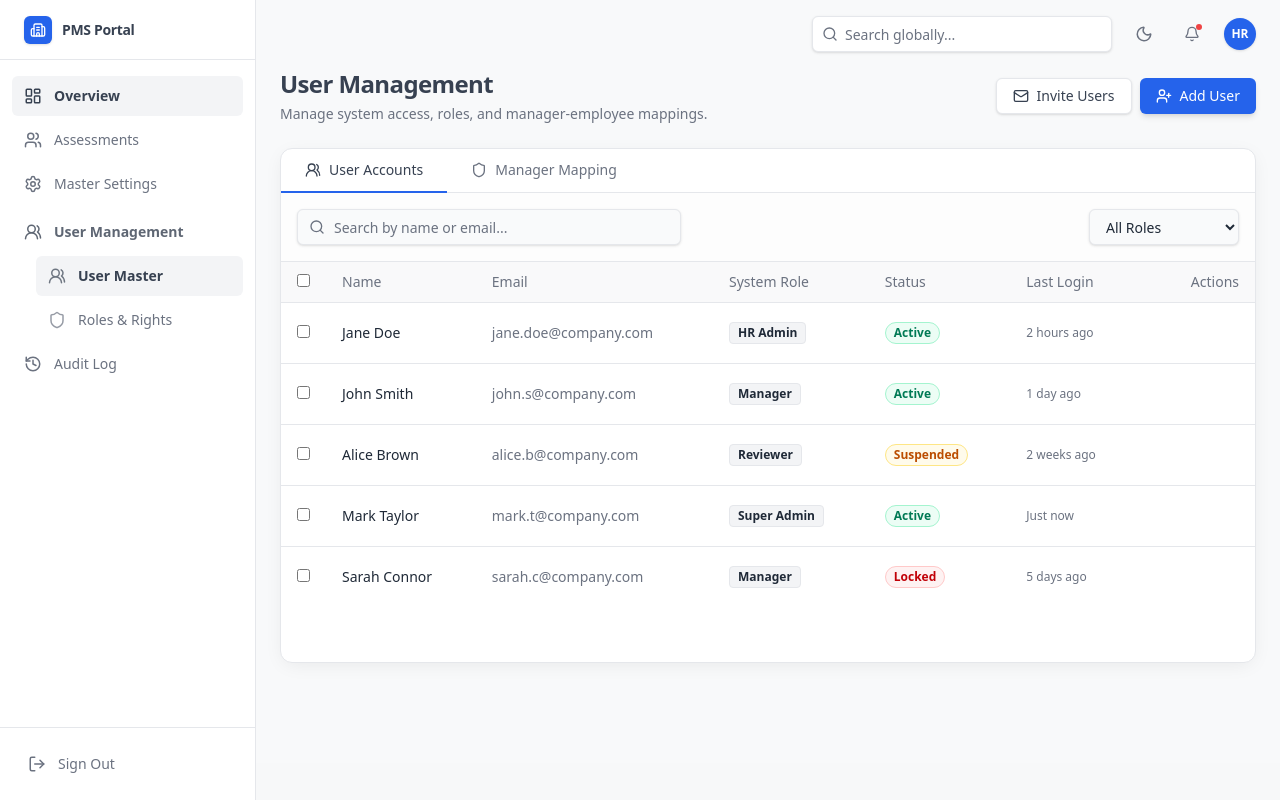
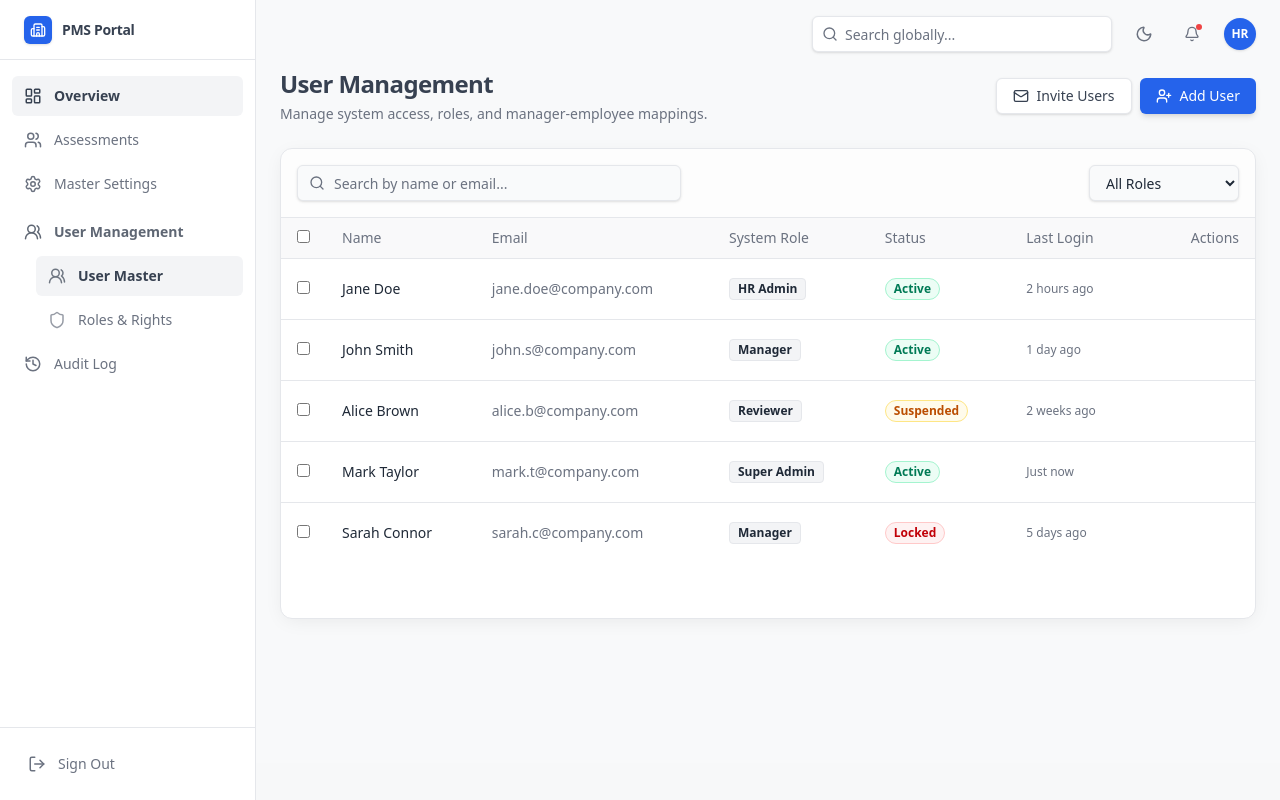
Before and after one commit to manthanethics-alt/PMS, a Next.js app: page /dashboard/user-master in a window 1280 px wide. Built offline with nearby package versions, Linux system fonts and the light colour scheme.

Commit message:
feat: remove Manager Mapping tab from User Management

```diff
--- a/src/app/dashboard/user-master/page.tsx
+++ b/src/app/dashboard/user-master/page.tsx
@@ -3,7 +3,6 @@ import { useState } from "react";
 import { UserPlus, Search, Edit, Lock, Mail, Users2, Shield, X } from "lucide-react";
 
 export default function UsersPage() {
-  const [activeTab, setActiveTab] = useState("users");
   const [isAddModalOpen, setIsAddModalOpen] = useState(false);
 
   const users = [
@@ -38,22 +37,7 @@ export default function UsersPage() {
         </div>
       </div>
 
-      <div className="card">
-        {/* Tabs */}
-        <div className="flex border-b">
-          <button
-            onClick={() => setActiveTab("users")}
-            className={`h-11 px-6 text-sm font-medium transition-colors border-b-2 -mb-px flex items-center gap-2 ${activeTab === "users" ? "border-primary text-foreground" : "border-transparent text-muted-foreground hover:text-foreground"}`}
-          >
-            <Users2 className="h-4 w-4" /> User Accounts
-          </button>
-          <button
-            onClick={() => setActiveTab("mapping")}
-            className={`h-11 px-6 text-sm font-medium transition-colors border-b-2 -mb-px flex items-center gap-2 ${activeTab === "mapping" ? "border-primary text-foreground" : "border-transparent text-muted-foreground hover:text-foreground"}`}
-          >
-            <Shield className="h-4 w-4" /> Manager Mapping
-          </button>
-        </div>
+      <div className="card overflow-hidden">
 
         {/* Toolbar */}
         <div className="p-4 flex items-center gap-4 border-b bg-muted/20">
```
